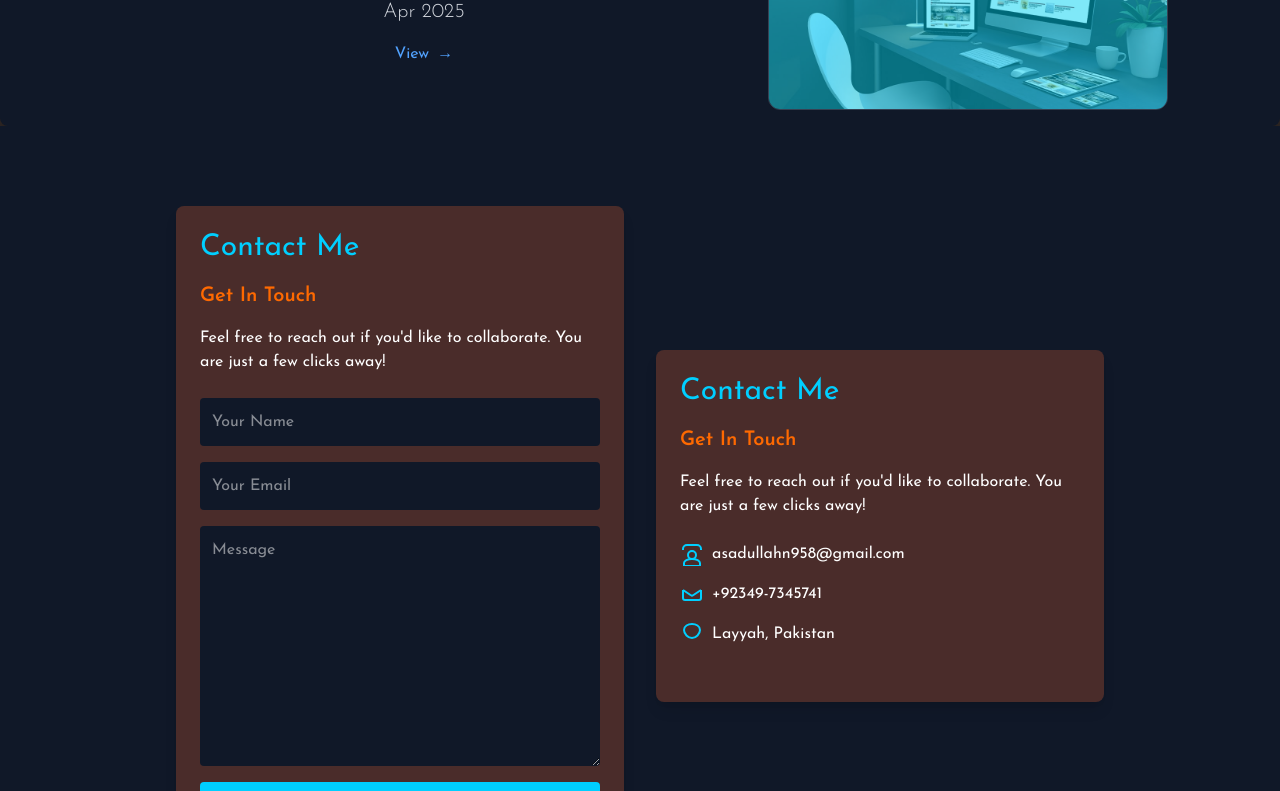
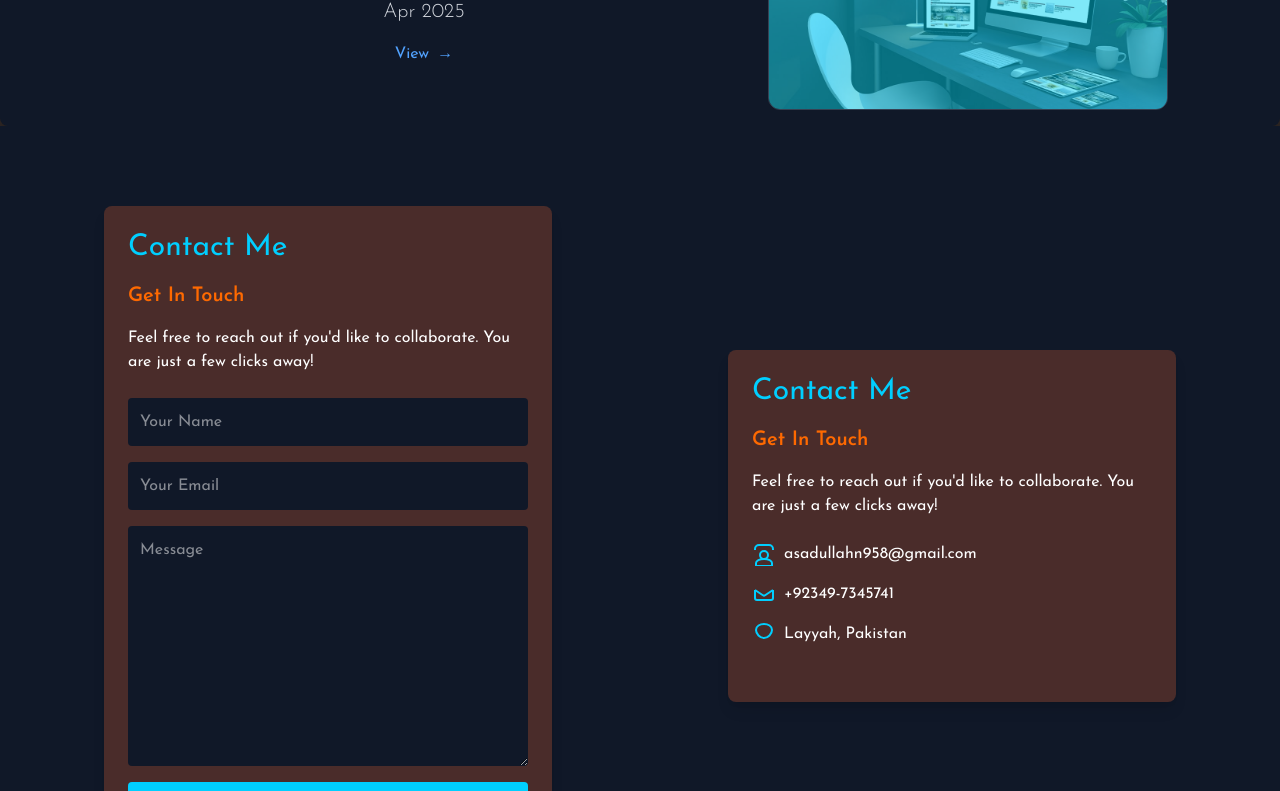
Before and after one commit to itxraoAsad/Asad-portfolio, a React (Vite) app: page / in a window 1280 px wide. Shown: the part 3680-4471 px from the top of the page. Built offline with nearby package versions, Linux system fonts and the light colour scheme.

Commit message:
Update portfolio

```diff
--- a/src/components/ContactsSection/ContactMeMain.jsx
+++ b/src/components/ContactsSection/ContactMeMain.jsx
@@ -6,8 +6,12 @@ import ContactRight from './ContactRight';
 
 const ContactMeMain = () => {
   return (
-    <div id='contacts' className="flex flex-col md:flex-row items-center justify-center gap-8 p-8 bg-gray-900 min-h-screen  ">
+    <div
+      id='contacts'
+      className=" overflow-hidden flex flex-col md:flex-row items-center justify-center gap-8 p-6 sm:p-8 bg-gray-900 min-h-screen w-full overflow-hidden max-[400px]:gap-6 max-[400px]:px-4"
+    >
       <motion.div
+        className="w-full flex justify-center"
         variants={fadeIn('left', 0.2)}
         initial="hidden"
         whileInView="show"
@@ -17,6 +21,7 @@ const ContactMeMain = () => {
       </motion.div>
 
       <motion.div
+        className="w-full flex justify-center"
         variants={fadeIn('right', 0.4)}
         initial="hidden"
         whileInView="show"
--- a/src/components/ContactsSection/ContactRight.jsx
+++ b/src/components/ContactsSection/ContactRight.jsx
@@ -3,7 +3,7 @@ import React from 'react';
 const ContactRight = () => {
   return (
     <div className="bg-[#4A2C2A] p-6 rounded-lg shadow-lg max-w-md w-full relative ">
-      <h2 className="text-3xl text-[#00cfff] mb-4 max-[400px]:text-2xl max-[400px]:ml-96">Contact Me</h2>
+      <h2 className="text-3xl text-[#00cfff] mb-4 max-[400px]:text-2xl ">Contact Me</h2>
       <h3 className="text-xl text-orange-500 mb-4 font-semibold">Get In Touch</h3>
       <p className="text-white mb-6 max-[400px]:text-wrap">
         Feel free to reach out if you'd like to collaborate. You are just a few clicks away!
```
